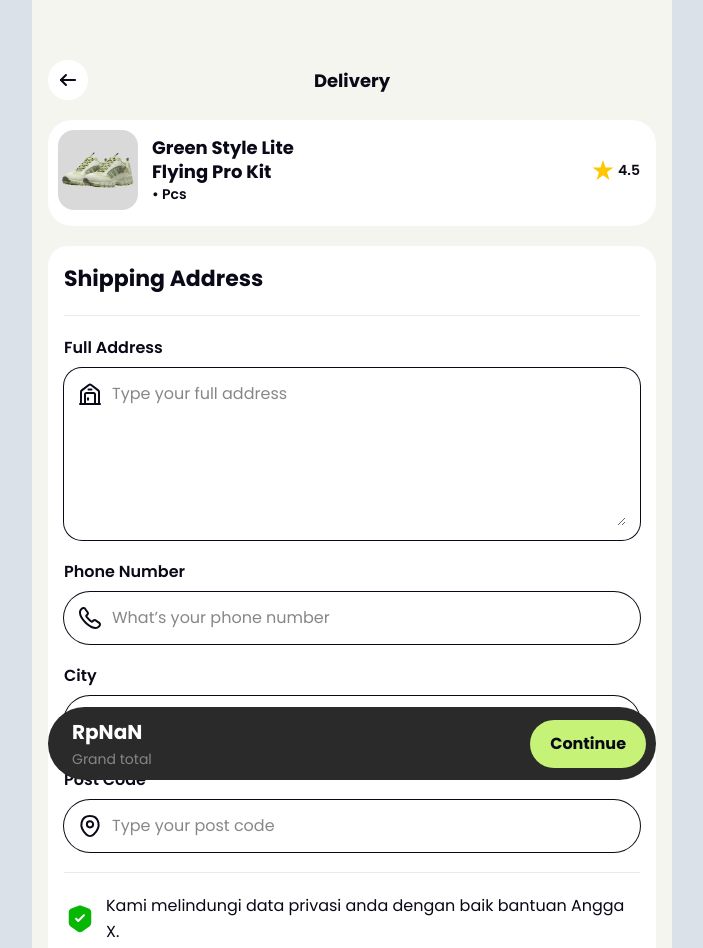
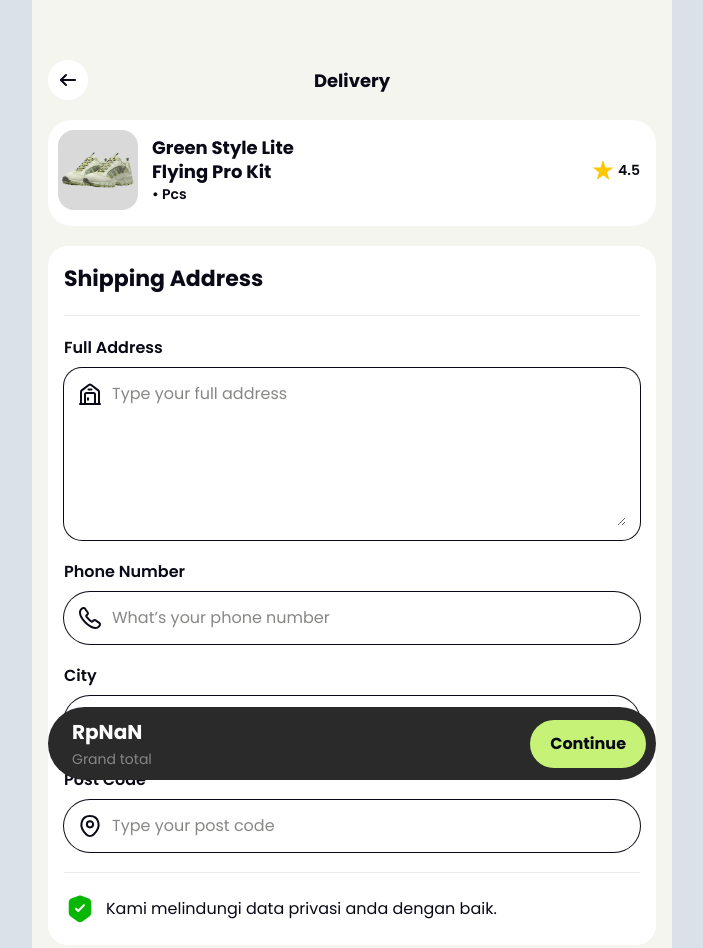
Before and after one commit to ronisaputra764/sepatu-store-react, a React (Vite) app: page /customer-data/1 in a window 1280 px wide. Shown: the top 948 px of the page, without its empty margins (288-991 px from the left). Built offline with nearby package versions, Linux system fonts and the light colour scheme.

Commit message:
first commit

```diff
--- a/src/pages/CustomerData.jsx
+++ b/src/pages/CustomerData.jsx
@@ -129,7 +129,7 @@ export default function CustomerData({ shoes }) {
                     <hr className="border-[#EAEAED]" />
                     <div className="flex items-center gap-[10px]">
                         <img src="../assets/images/icons/shield-tick.svg" className="w-8 h-8 flex shrink-0" alt="icon" />
-                        <p className="leading-[26px]">Kami melindungi data privasi anda dengan baik bantuan Angga X.</p>
+                        <p className="leading-[26px]">Kami melindungi data privasi anda dengan baik.</p>
                     </div>
                 </div>
                 <div id="bottom-nav" className="relative flex h-[100px] w-full shrink-0 mt-5">
```
